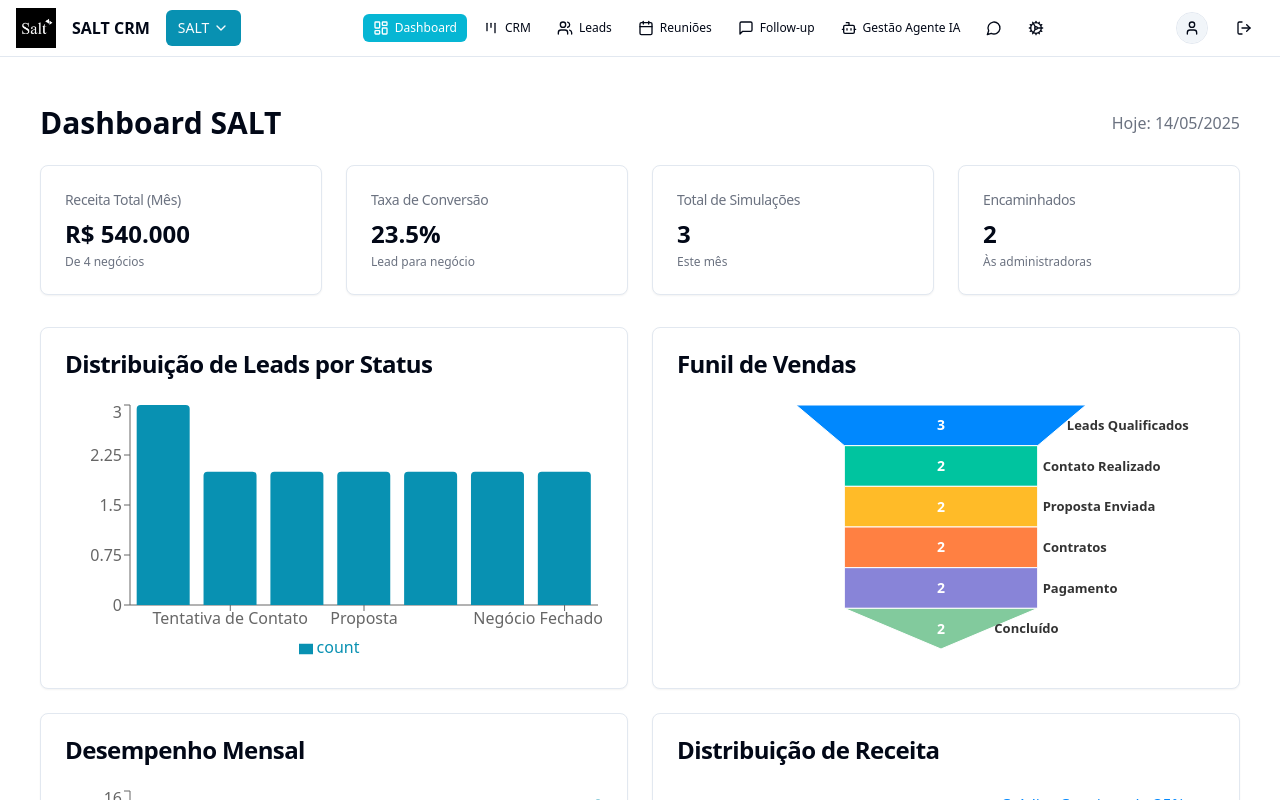
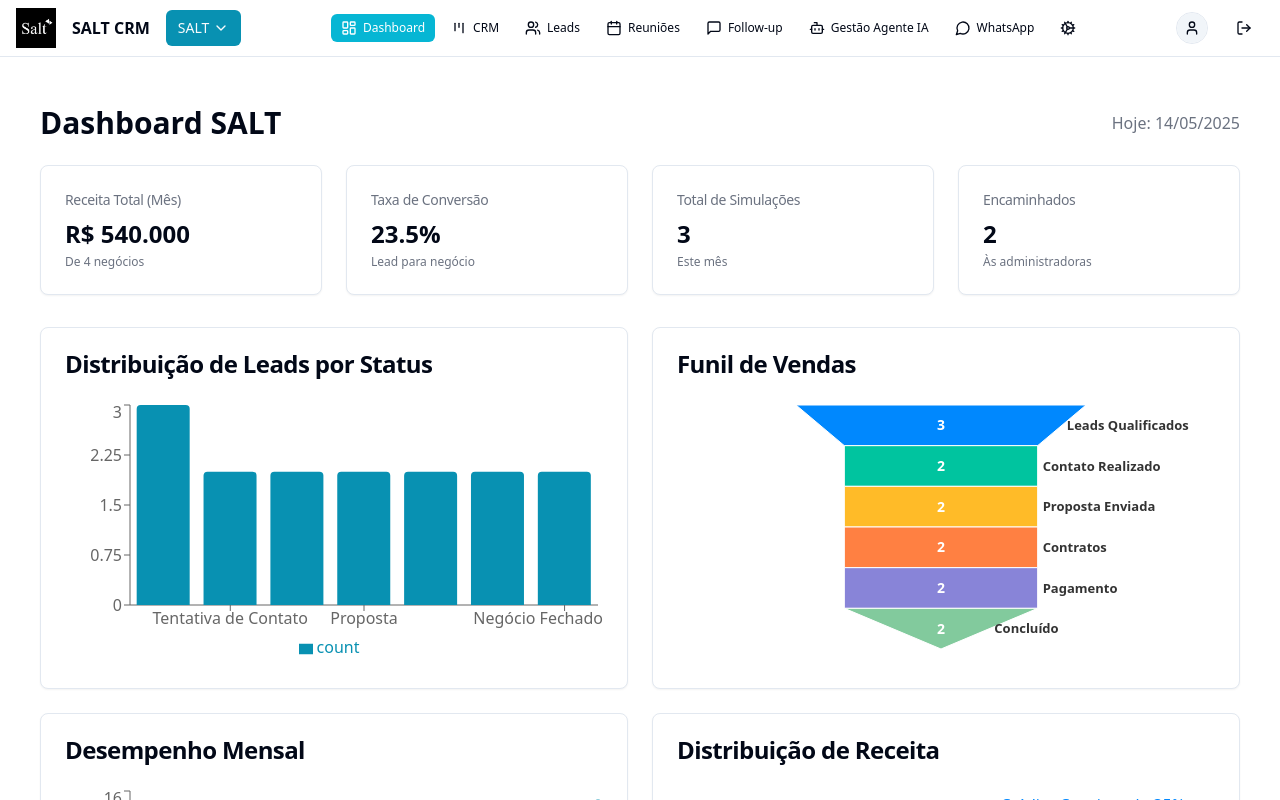
Before and after one commit to vinidicocco/lead-flow-harmony-crm, a React (Vite) app: page / in a window 1280 px wide. Shown: the top 800 px of the page. Built offline with nearby package versions, Linux system fonts and the light colour scheme.

Commit message:
Fix: WhatsApp button navigation
The WhatsApp button now navigates to a dedicated page, mirroring the behavior of other navigation buttons. The previous implementation opened a dialog.

```diff
--- a/src/App.tsx
+++ b/src/App.tsx
@@ -14,6 +14,7 @@ import Meetings from "./pages/Meetings";
 import FollowUp from "./pages/FollowUp";
 import GestaoAgenteIA from "./pages/GestaoAgenteIA";
 import Settings from "./pages/Settings";
+import WhatsApp from "./pages/WhatsApp";
 import NotFound from "./pages/NotFound";
 import AppShell from "./components/layout/AppShell";
 
@@ -59,6 +60,11 @@ const App = () => (
                   <GestaoAgenteIA />
                 </AppShell>
               } />
+              <Route path="/whatsapp" element={
+                <AppShell>
+                  <WhatsApp />
+                </AppShell>
+              } />
               <Route path="/settings" element={
                 <AppShell>
                   <Settings />
--- a/src/components/layout/TopNavMenu.tsx
+++ b/src/components/layout/TopNavMenu.tsx
@@ -1,5 +1,5 @@
 
-import React, { useState } from 'react';
+import React from 'react';
 import { NavLink } from 'react-router-dom';
 import { LayoutDashboard, Kanban, Users, Calendar, MessageSquare, Bot, Cog, MessageCircle } from 'lucide-react';
 import { cn } from '@/lib/utils';
@@ -7,24 +7,12 @@ import {
   NavigationMenu,
   NavigationMenuList,
   NavigationMenuItem,
-  NavigationMenuLink,
 } from "@/components/ui/navigation-menu"
 import { useProfile } from '@/context/ProfileContext';
-import { Button } from '@/components/ui/button';
-import { useToast } from '@/hooks/use-toast';
-import {
-  Dialog,
-  DialogContent,
-  DialogDescription,
-  DialogHeader,
-  DialogTitle,
-} from "@/components/ui/dialog";
 
 const TopNavMenu = () => {
   const { currentProfile } = useProfile();
-  const { toast } = useToast();
   const profileStyle = currentProfile === 'SALT' ? 'bg-salt-light' : 'bg-ghf-light';
-  const [whatsAppOpen, setWhatsAppOpen] = useState(false);
 
   const links = [
     { to: '/', icon: <LayoutDashboard size={16} />, label: 'Dashboard' },
@@ -33,18 +21,10 @@ const TopNavMenu = () => {
     { to: '/meetings', icon: <Calendar size={16} />, label: 'Reuniões' },
     { to: '/follow-up', icon: <MessageSquare size={16} />, label: 'Follow-up' },
     { to: '/ai-agent', icon: <Bot size={16} />, label: 'Gestão Agente IA' },
+    { to: '/whatsapp', icon: <MessageCircle size={16} />, label: 'WhatsApp' },
   ];
 
-  const handleWhatsAppClick = () => {
-    toast({
-      title: "WhatsApp Web",
-      description: "Abrindo WhatsApp da empresa...",
-    });
-    setWhatsAppOpen(true);
-  };
-
   return (
-    <>
     <NavigationMenu className="mx-auto">
       <NavigationMenuList className="gap-0.5">
         {links.map((link) => (
@@ -66,20 +46,6 @@ const TopNavMenu = () => {
             </NavLink>
           </NavigationMenuItem>
         ))}
-          {/* WhatsApp Button - Using MessageCircle as an alternative */}
-          {links.some(link => link.to === '/ai-agent') && (
-            <NavigationMenuItem>
-              <Button
-                variant="ghost"
-                size="sm"
-                className="flex items-center px-2.5 py-1.5 rounded-md text-xs transition-colors hover:bg-accent hover:text-accent-foreground"
-                onClick={handleWhatsAppClick}
-              >
-                <MessageCircle size={16} />
-                <span className="sr-only">WhatsApp</span>
-              </Button>
-            </NavigationMenuItem>
-          )}
         {/* Settings Button - Icon Only */}
         <NavigationMenuItem>
           <NavLink
@@ -99,28 +65,6 @@ const TopNavMenu = () => {
         </NavigationMenuItem>
       </NavigationMenuList>
     </NavigationMenu>
-
-      {/* WhatsApp Dialog */}
-      <Dialog open={whatsAppOpen} onOpenChange={setWhatsAppOpen}>
-        <DialogContent className="sm:max-w-[900px] h-[80vh]">
-          <DialogHeader>
-            <DialogTitle>WhatsApp Web</DialogTitle>
-            <DialogDescription>
-              Espelhamento do WhatsApp da empresa
-            </DialogDescription>
-          </DialogHeader>
-          <div className="flex-1 h-full">
-            <iframe
-              src="https://web.whatsapp.com"
-              className="w-full h-full border-0"
-              title="WhatsApp Web"
-              sandbox="allow-same-origin allow-scripts allow-popups allow-forms"
-              allow="camera; microphone; clipboard-read; clipboard-write"
-            />
-          </div>
-        </DialogContent>
-      </Dialog>
-    </>
   );
 };
 
--- /dev/null
+++ b/src/pages/WhatsApp.tsx
@@ -0,0 +1,28 @@
+
+import React from 'react';
+import { Card, CardContent, CardHeader, CardTitle, CardDescription } from "@/components/ui/card";
+
+const WhatsApp = () => {
+  return (
+    <div className="container mx-auto p-4 space-y-4">
+      <h1 className="text-2xl font-bold">WhatsApp Web</h1>
+      <Card className="w-full h-[75vh]">
+        <CardHeader>
+          <CardTitle>WhatsApp Web</CardTitle>
+          <CardDescription>Espelhamento do WhatsApp da empresa</CardDescription>
+        </CardHeader>
+        <CardContent className="p-0 h-full">
+          <iframe
+            src="https://web.whatsapp.com"
+            className="w-full h-full border-0"
+            title="WhatsApp Web"
+            sandbox="allow-same-origin allow-scripts allow-popups allow-forms"
+            allow="camera; microphone; clipboard-read; clipboard-write"
+          />
+        </CardContent>
+      </Card>
+    </div>
+  );
+};
+
+export default WhatsApp;
```
Lines whose indentation alone changed are shown as unchanged.
